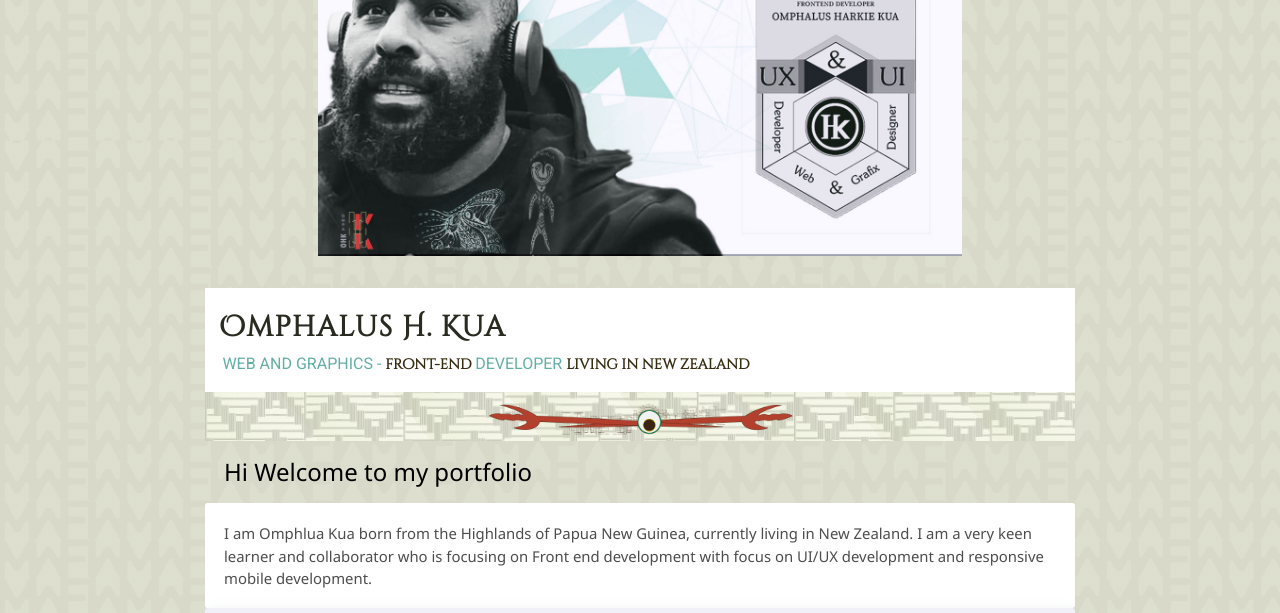
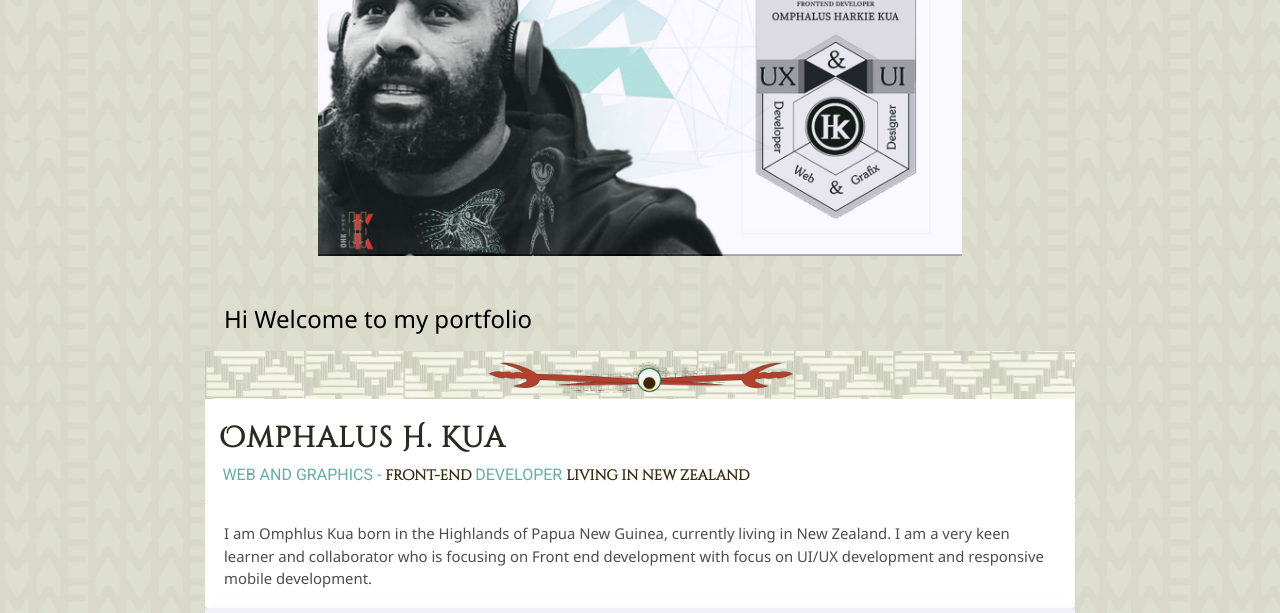
Before and after one commit to haluskua/mywebsite, a website: page DIST/index.html in a window 1280 px wide. Shown: the part 122-735 px from the top of the page. Drawn offline with nearby package versions, Linux system fonts and the light colour scheme; a web font is replaced by a local one.

Commit message:
corrected spelling on front page

```diff
--- a/DIST/css/main.css
+++ b/DIST/css/main.css
@@ -1622,5 +1622,4 @@ footer {
   @media only screen and (min-width: 1025px) and (orientation: landscape) {
     .fa-2x {
       font-size: 1.2rem; } }
-
 /*# sourceMappingURL=main.css.map */
--- a/DIST/index.html
+++ b/DIST/index.html
@@ -485,6 +485,10 @@
               width="100%"
             />
           </div>
+          <h2>Hi Welcome to my portfolio</h2>
+          <div class="home__box-one">
+            <img class="spear" src="./img/simbu_spear.png" alt="arrow" />
+          </div>
           <div class="home__box-two">
             <h1>Omphalus H. Kua</h1>
             <h3>
@@ -493,14 +497,12 @@
               <span class="dark"> living in New Zealand</span>
             </h3>
           </div>
-          <div class="home__box-one">
-            <img class="spear" src="./img/simbu_spear.png" alt="arrow" />
-          </div>
-          <h2>Hi Welcome to my portfolio</h2>
+
           <p>
-            I am Omphlua Kua born from the Highlands of Papua New Guinea, currently living
-            in New Zealand. I am a very keen learner and collaborator who is focusing on Front end development
-            with focus on UI/UX development and responsive mobile development.
+            I am Omphlus Kua born in the Highlands of Papua New Guinea,
+            currently living in New Zealand. I am a very keen learner and
+            collaborator who is focusing on Front end development with focus on
+            UI/UX development and responsive mobile development.
           </p>
 
           <div class="projects__item5">
```
